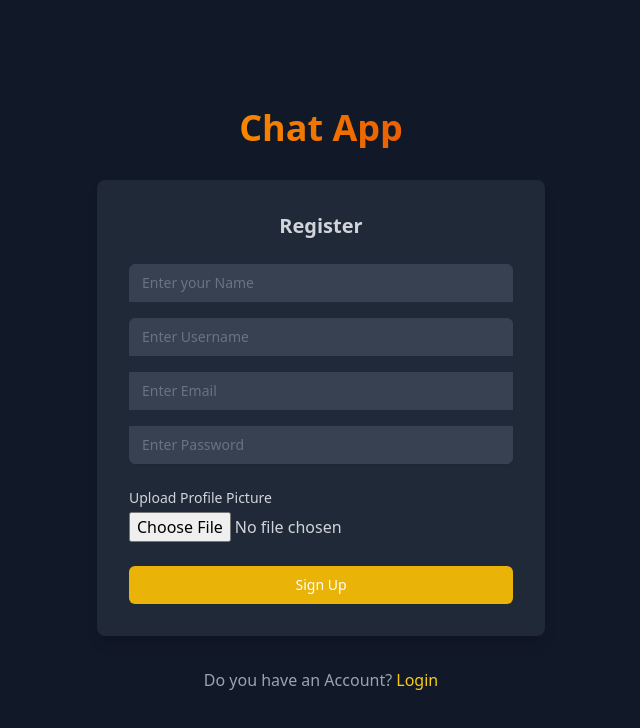
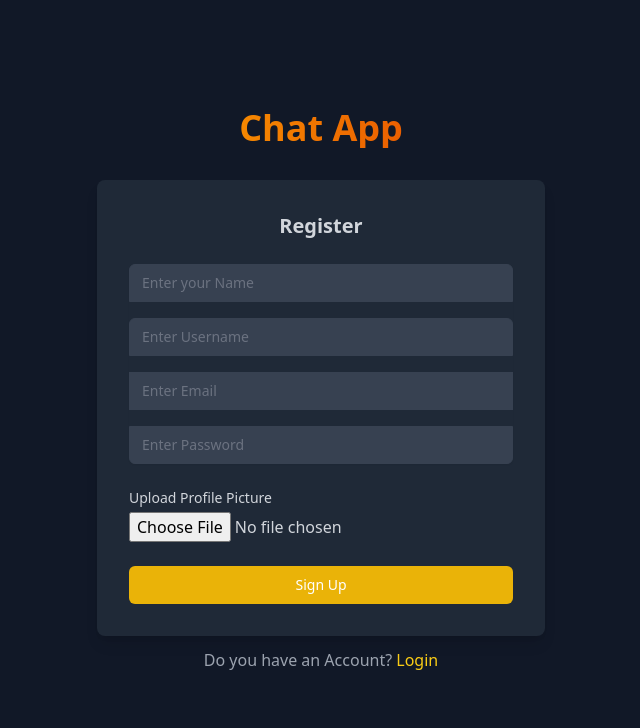
Before and after one commit to Deepavisha/Chat-App, a React (Create React App) app: page /register in a window 1280 px wide. Shown: the top 728 px of the page, without its empty margins (319-959 px from the left). Built offline with nearby package versions, Linux system fonts and the light colour scheme; no server answers.

Commit message:
Allignment Fixed

```diff
--- a/src/components/Input.js
+++ b/src/components/Input.js
@@ -73,6 +73,7 @@ const Input = ({ selectedChat }) => {
         fileUrl: fileUrl || null,
         fileType: fileType || null,
         fileName: fileName || null,
+        caption: caption || null,
       });
 
       // Update the message with its own ID
--- a/src/components/Message.js
+++ b/src/components/Message.js
@@ -104,7 +104,11 @@ const Message = ({ message, chatId, onDeleteMessage }) => {
               alt="Sent"
               className="w-full h-auto rounded-md"
             />
+            {message.caption && ( // Check if caption exists and display it
+              <p className="text-gray-200 mt-1">{message.caption}</p>
+            )}
           </div>
+
           ) : message.fileUrl && message.fileType === 'document' ? (
             <div className="flex items-start">
               <a
--- a/src/pages/Login.js
+++ b/src/pages/Login.js
@@ -27,7 +27,7 @@ const Login = () => {
     <div className="min-h-screen bg-gray-900 flex items-center justify-center py-12 px-4 sm:px-6 lg:px-8">
       <div className="max-w-md w-full space-y-8">
         <div>
-          <h2 className="text-center text-3xl font-extrabold text-yellow-300">Chat App</h2>
+          <h2 className="text-center text-3xl font-semibold text-transparent bg-clip-text bg-gradient-to-r from-[#feab01] to-[#e23c00]">Chat App</h2>
         </div>
         <form className="mt-8 space-y-6 bg-gray-800 p-8 rounded-lg shadow-lg" onSubmit={handleSubmit}>
         <h5 className="font-bold text-center text-xl text-gray-300">Login</h5>
--- a/src/pages/Register.js
+++ b/src/pages/Register.js
@@ -95,7 +95,7 @@ const Register = () => {
   };
 
   return (
-    <div className="min-h-screen bg-gray-900 flex items-center justify-center py-12 px-4 sm:px-6 lg:px-8">
+    <div className="min-h-screen bg-gray-900 flex items-center justify-center py-2 px-4 sm:px-6 lg:px-8">
       <div className="max-w-md w-full space-y-8">
         <div>
           <h2 className="text-center text-4xl font-semibold text-transparent bg-clip-text bg-gradient-to-r from-[#feab01] to-[#e23c00]">Chat App</h2>
@@ -136,7 +136,7 @@ const Register = () => {
           {err && <span className='text-white ml-24'>Something went wrong</span>}
         </form>
         <div className="text-center">
-          <h5 className="text-gray-400">Do you have an Account? <Link to="/login" className="text-yellow-400 hover:text-yellow-500">Login</Link></h5>
+          <h5 className="text-gray-400 relative bottom-5">Do you have an Account? <Link to="/login" className="text-yellow-400 hover:text-yellow-500">Login</Link></h5>
         </div>
       </div>
     </div>
```
Lines whose indentation alone changed are shown as unchanged.
